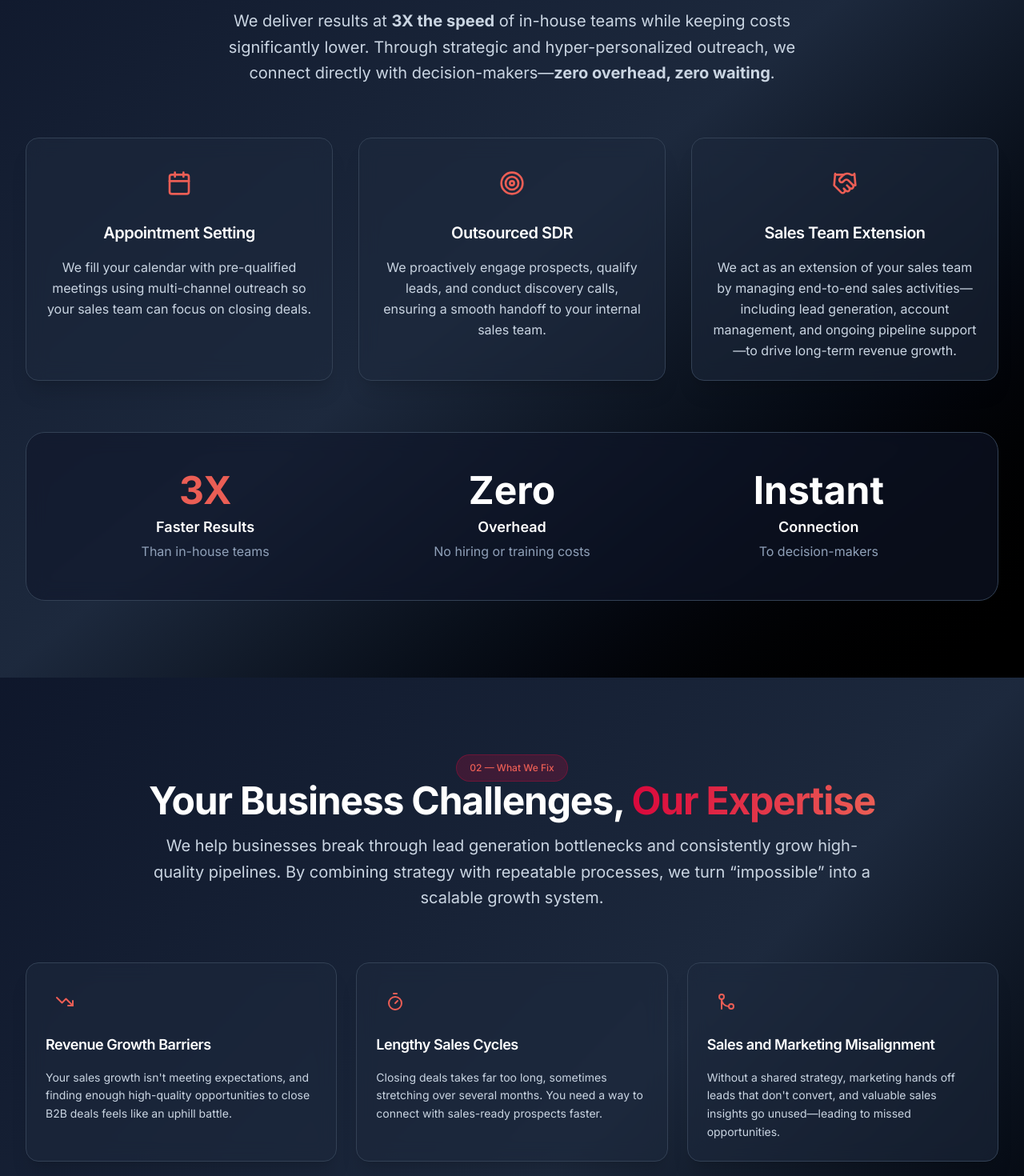
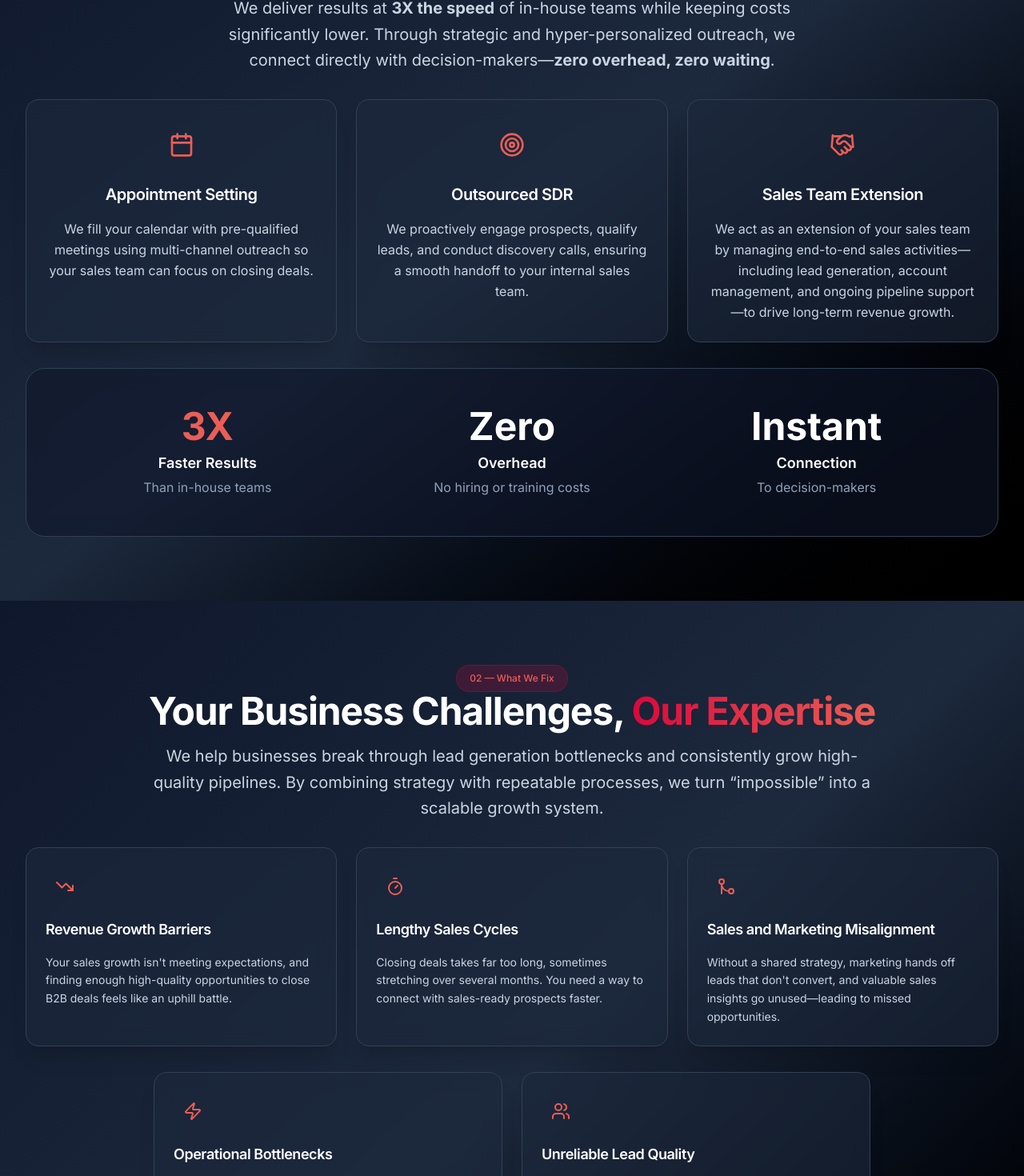
Before and after one commit to wilaine/aeconnect, a Next.js app in the folder ae-connect-landing/: page / in a window 1280 px wide. Shown: the part 1171-2641 px from the top of the page at 80% size. Built offline with nearby package versions, Linux system fonts and the light colour scheme.

Commit message:
修改styling 空格 统一

```diff
--- a/ae-connect-landing/src/components/about.tsx
+++ b/ae-connect-landing/src/components/about.tsx
@@ -33,7 +33,7 @@ const item = {
 
 export function About() {
   return (
-    <section id="about" className="relative py-24 overflow-hidden bg-gradient-to-br from-slate-900 via-slate-800 to-black">
+    <section id="about" className="relative py-20 overflow-hidden bg-gradient-to-br from-slate-900 via-slate-800 to-black">
       {/* 背景网格 */}
       <div className="absolute inset-0 bg-grid-slate-700/30 opacity-50" />
       <div className="relative container max-w-7xl px-4 sm:px-6 lg:px-8">
@@ -42,7 +42,7 @@ export function About() {
           whileInView="visible"
           viewport={{ once: true, amount: 0.3 }}
           variants={container}
-          className="space-y-16"
+          className="space-y-8"
         >
           {/* Section Header */}
           <div className="text-center space-y-4">
@@ -79,8 +79,11 @@ export function About() {
           </div>
 
           {/* Services Grid */}
-          <motion.div variants={container} className="grid grid-cols-1 md:grid-cols-3 gap-8">
-            {siteConfig.services.map((service) => {
+          <motion.div
+            variants={container}
+            className="grid grid-cols-1 md:grid-cols-3 gap-6"
+          >
+            {siteConfig.services.map((service, index) => {
               const Icon = iconMap[service.icon as keyof typeof iconMap]
               return (
                 <motion.div key={service.title} variants={item}>
@@ -108,7 +111,7 @@ export function About() {
             variants={item}
             className="rounded-3xl p-8 md:p-12 border border-slate-700/60 bg-slate-900/60 backdrop-blur-md"
           >
-            <div className="grid grid-cols-1 md:grid-cols-3 gap-8 text-center">
+            <div className="grid grid-cols-1 md:grid-cols-3 gap-6 text-center">
               <div>
                 <div className="text-4xl md:text-5xl font-bold mb-2" style={{ color: "#eb5e55" }}>3X</div>
                 <div className="text-lg font-semibold text-white mb-1">Faster Results</div>
--- a/ae-connect-landing/src/components/challenges.tsx
+++ b/ae-connect-landing/src/components/challenges.tsx
@@ -23,7 +23,7 @@ const item = {
 
 export function Challenges() {
   return (
-    <section id="challenges" className="relative py-24 overflow-hidden bg-gradient-to-br from-slate-900 via-slate-800 to-black">
+    <section id="challenges" className="relative py-20 overflow-hidden bg-gradient-to-br from-slate-900 via-slate-800 to-black">
       {/* 背景网格 */}
       <div className="absolute inset-0 bg-grid-slate-700/30 opacity-50" />
       <div className="relative container max-w-7xl px-4 sm:px-6 lg:px-8">
@@ -32,7 +32,7 @@ export function Challenges() {
           whileInView="visible"
           viewport={{ once: true, amount: 0.3 }}
           variants={container}
-          className="space-y-16"
+          className="space-y-8"
         >
           {/* Section Header */}
           <div className="text-center space-y-4">
@@ -61,7 +61,7 @@ export function Challenges() {
 
           </div>
 
-          {/* Challenges Grid */}
+        {/* Challenges Grid */}
           <motion.div variants={container} className="grid grid-cols-1 md:grid-cols-2 lg:grid-cols-3 gap-6">
             {siteConfig.challenges.slice(0, 3).map((c) => {
               const Icon = iconMap[c.icon as keyof typeof iconMap]
--- a/ae-connect-landing/src/components/testimonials.tsx
+++ b/ae-connect-landing/src/components/testimonials.tsx
@@ -34,7 +34,7 @@ export function Testimonials() {
   }
 
   return (
-    <section id="testimonials" className="relative py-24 overflow-hidden bg-gradient-to-br from-slate-900 via-slate-800 to-black">
+    <section id="testimonials" className="relative py-20 overflow-hidden bg-gradient-to-br from-slate-900 via-slate-800 to-black">
       {/* 背景网格 */}
       <div className="absolute inset-0 bg-grid-slate-700/30 opacity-50" />
       <div className="relative container max-w-7xl px-4 sm:px-6 lg:px-8">
@@ -42,7 +42,7 @@ export function Testimonials() {
           initial={{ opacity: 0 }}
           whileInView={{ opacity: 1 }}
           viewport={{ once: true, amount: 0.3 }}
-          className="space-y-16"
+          className="space-y-8"
         >
           {/* Section Header */}
           <div className="text-center space-y-4">
@@ -146,7 +146,7 @@ export function Testimonials() {
             initial={{ opacity: 0, y: 20 }}
             whileInView={{ opacity: 1, y: 0 }}
             viewport={{ once: true, amount: 0.3 }}
-            className="grid grid-cols-1 md:grid-cols-3 gap-8 text-center"
+            className="grid grid-cols-1 md:grid-cols-3 gap-6 text-center"
           >
             <div>
               <div className="text-3xl md:text-4xl font-bold mb-2" style={{ color: "#eb5e55" }}>6+</div>
```
